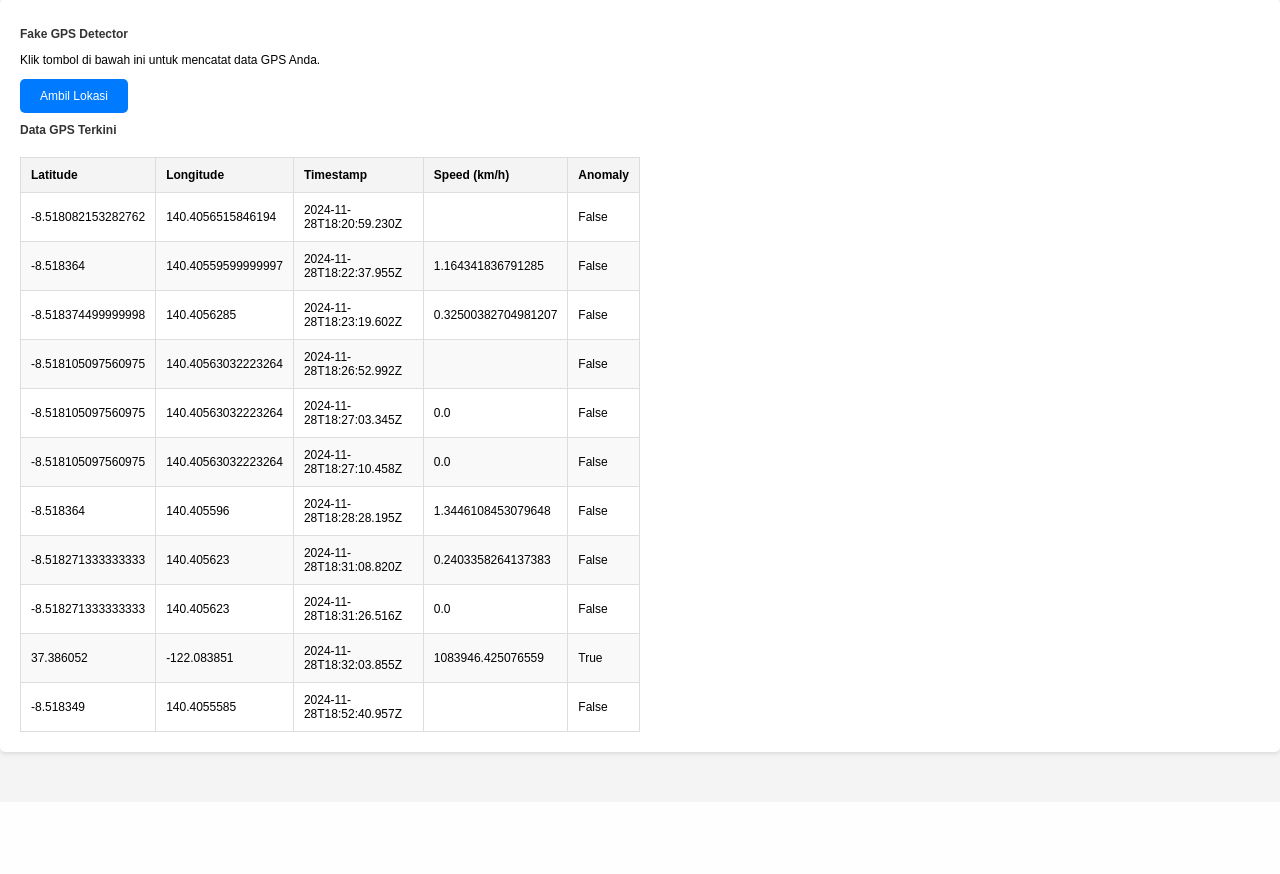
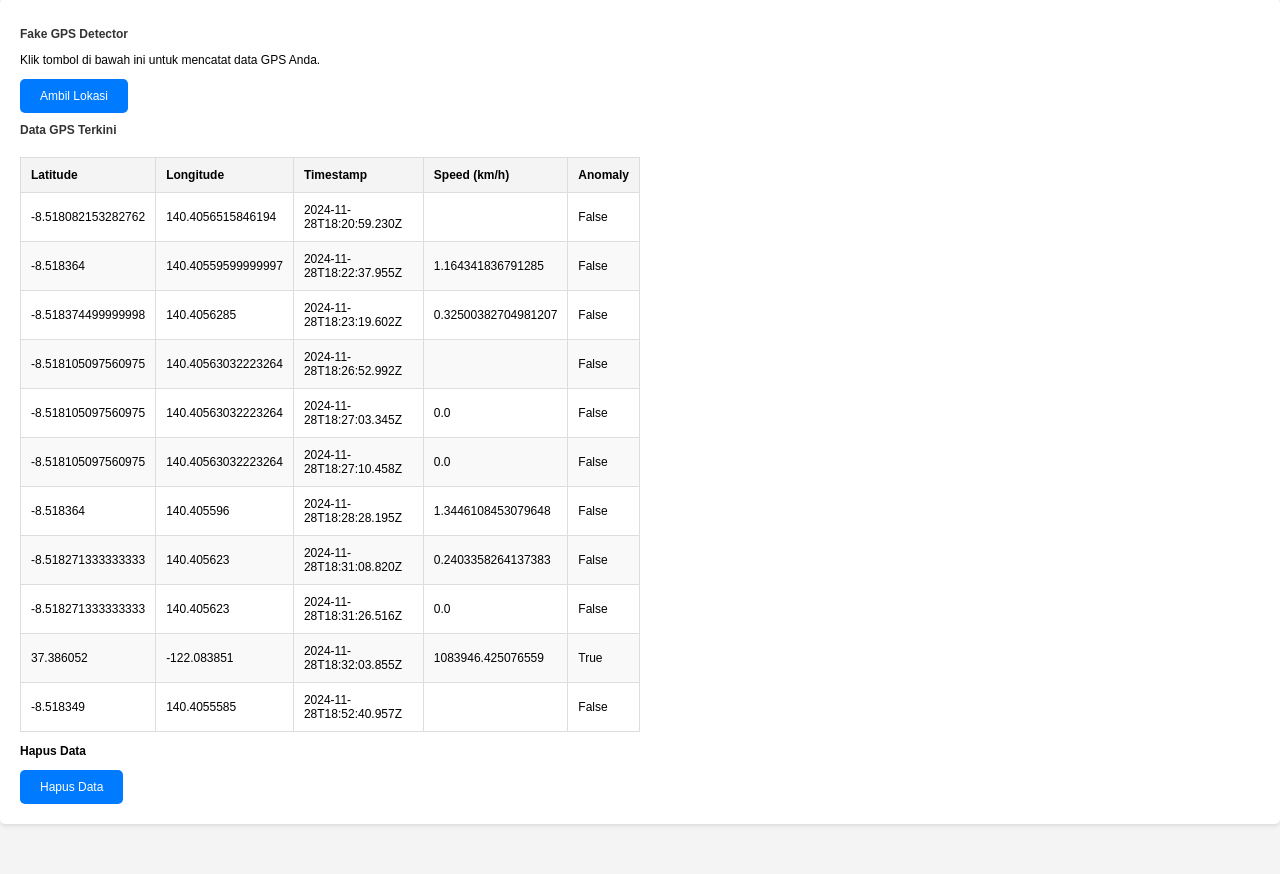
Before and after one commit to Kinaryo/fake-gps-anomaly, a Flask app: page / in a window 1280 px wide. Shown: the part 51-925 px from the top of the page. Before the commit the page ends 808 px from the top, so only its background shows below. Run offline with Flask 3, Linux system fonts and the light colour scheme.

Commit message:
create delete

```diff
--- a/app.py
+++ b/app.py
@@ -113,5 +113,35 @@ def get_data():
                 })
     return jsonify(data_list)
 
+@app.route('/delete', methods=['POST'])
+def delete_data():
+    """Endpoint untuk menghapus data berdasarkan timestamp tertentu."""
+    data = request.json
+    timestamp_to_delete = data.get('timestamp')
+
+    if not timestamp_to_delete:
+        return jsonify({'status': 'error', 'message': 'Timestamp is required for deletion'}), 400
+
+    # Membaca data dari file CSV
+    new_data = []
+    deleted = False
+    with open(DATA_FILE, 'r') as csvfile:
+        reader = csv.DictReader(csvfile)
+        for row in reader:
+            if row['timestamp'] != timestamp_to_delete:
+                new_data.append(row)
+            else:
+                deleted = True  # Tandai bahwa ada data yang dihapus
+
+    # Jika data ditemukan dan dihapus, tulis ulang file CSV
+    if deleted:
+        with open(DATA_FILE, 'w', newline='') as csvfile:
+            writer = csv.DictWriter(csvfile, fieldnames=['latitude', 'longitude', 'accuracy', 'timestamp', 'delta_time', 'distance', 'speed', 'ip', 'label', 'anomaly'])
+            writer.writeheader()
+            writer.writerows(new_data)
+        return jsonify({'status': 'success', 'message': 'Data deleted successfully!'})
+    else:
+        return jsonify({'status': 'error', 'message': 'No matching data found for the given timestamp'}), 404
+
 if __name__ == '__main__':
     app.run(host="0.0.0.0", port=int(os.environ.get("PORT", 5000)))
--- a/templates/index.html
+++ b/templates/index.html
@@ -26,6 +26,8 @@
                 <!-- Data akan di-load di sini -->
             </tbody>
         </table>
+        <h3>Hapus Data</h3>
+        <button onclick="deleteData()">Hapus Data</button>
     </div>
 
     <script>
@@ -81,6 +83,29 @@
                 });
         }
 
+        function deleteData() {
+            const timestamp = prompt("Masukkan timestamp data yang ingin dihapus:");
+
+            if (timestamp) {
+                fetch('/delete', {
+                    method: 'POST',
+                    headers: {
+                        'Content-Type': 'application/json'
+                    },
+                    body: JSON.stringify({ timestamp: timestamp })
+                })
+                .then(response => response.json())
+                .then(response => {
+                    if (response.status === 'success') {
+                        alert('Data berhasil dihapus');
+                        loadData();
+                    } else {
+                        alert(response.message);
+                    }
+                });
+            }
+        }
+
         // Load data saat halaman pertama kali dimuat
         window.onload = loadData;
     </script>
```
